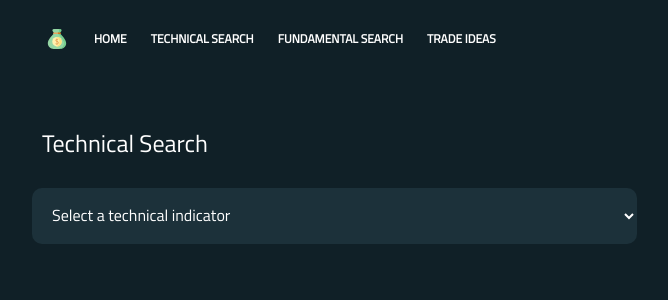
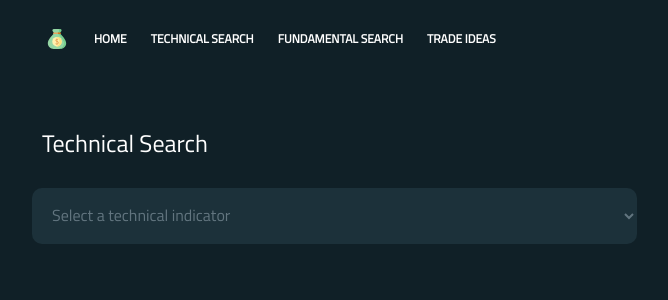
Before and after one commit to Serjohn27/stock-analyzer, an Angular app: page /technical-search in a window 1280 px wide. Shown: the top 300 px of the page, without its empty margins (3-671 px from the left). Built offline with nearby package versions, Linux system fonts and the light colour scheme.

Commit message:
added default style to select

```diff
--- a/src/app/search/technical-search/technical-search.component.css
+++ b/src/app/search/technical-search/technical-search.component.css
@@ -1,25 +1,20 @@
 .title {
     font-size: 24px;
-     margin-left: 10px;
+    margin-left: 10px;
 }
 
 .select-box {
     border: 0px;
     background-color: #f2f2f2;
-    padding: 10px 6px 10px 16px ;
+    padding: 10px 6px 10px 16px;
     margin-top: 6px;
     border-radius: 10px;
     width: 50%;
     height: 56px;
     outline: none;
     background-color: #1c313a;
-  }
+}
 
-
- select:valid {
+.option {
     color: white;
- }
-
- .defaultSelection {
-    color: grey !important;
- }
+}
--- a/src/app/search/technical-search/technical-search.component.html
+++ b/src/app/search/technical-search/technical-search.component.html
@@ -1,15 +1,15 @@
 <p class="title">Technical Search</p>
 <form [formGroup]="searchForm">
-    <select class="select-box" formControlName="criteriaSelect">
+    <select class="select-box"  formControlName="criteriaSelect" [style.color]="!searchForm.get('criteriaSelect').touched && !searchForm.get('criteriaSelect').dirty?'#62757f':'white'">
         <option class="defaultSelection" value="default" disabled>Select a technical indicator</option>
-        <option>RSI (14)</option>
-        <option>EMA (50)</option>
-        <option>Price</option>
-        <option>Price Range</option>
-        <option>Volume</option>
-        <option>Volume Range</option>
-        <option>Float</option>
-        <option>Market Cap</option>
+        <option class="option">RSI (14)</option>
+        <option class="option">EMA (50)</option>
+        <option class="option">Price</option>
+        <option class="option">Price Range</option>
+        <option class="option">Volume</option>
+        <option class="option">Volume Range</option>
+        <option class="option">Float</option>
+        <option class="option">Market Cap</option>
     </select>
 
 </form>
```
